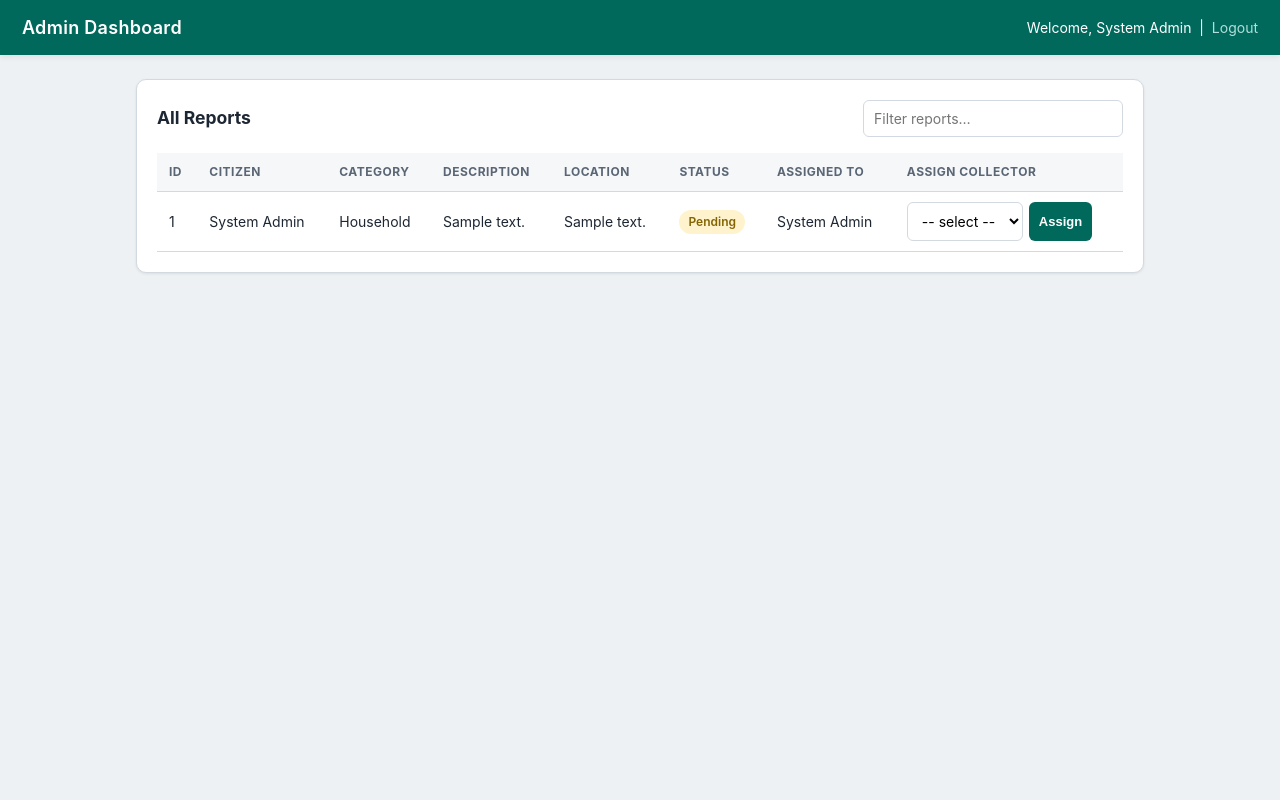
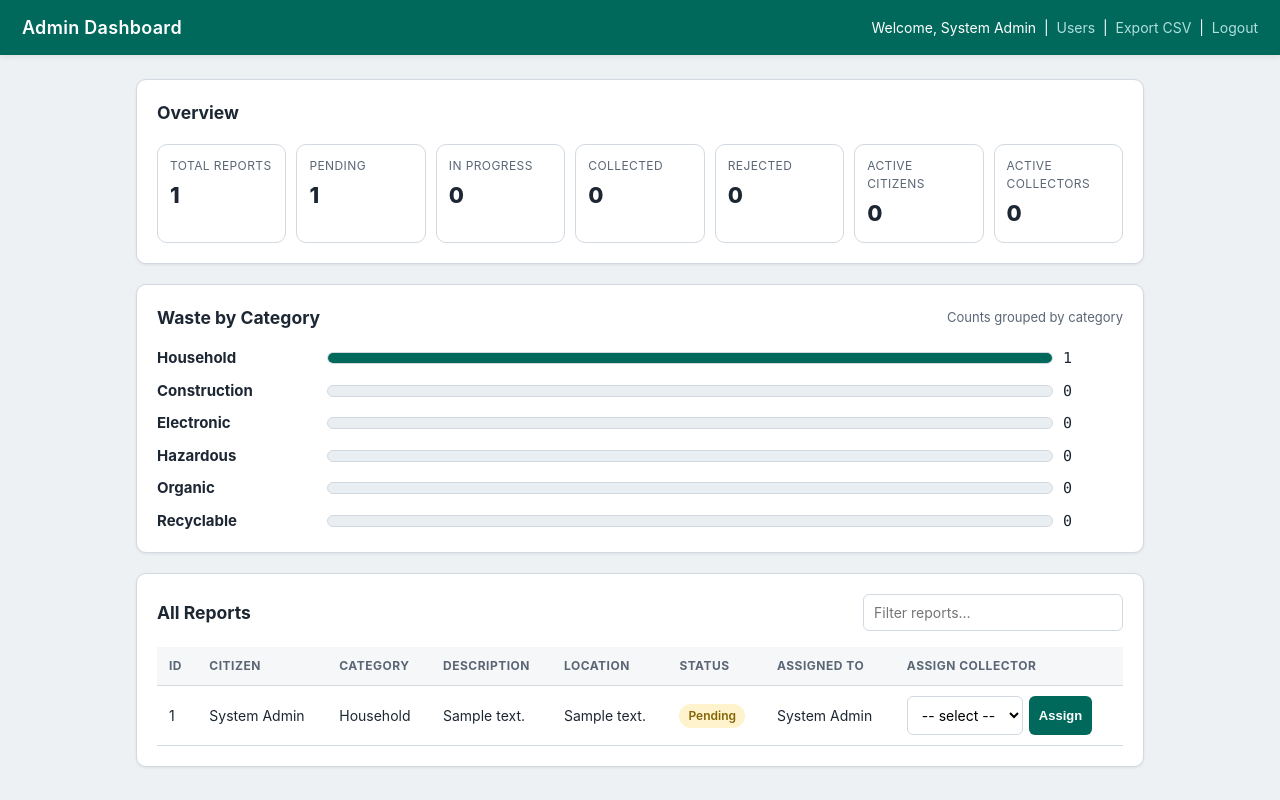
Before and after one commit to sadine27/Skill_Lab, a PHP site: page /admin/index.php in a window 1280 px wide. Run offline with PHP 8.4, Linux system fonts and the light colour scheme; a user stored in the database is signed in; data comes from the database, SQL or seed files in the repository; tables that the repository leaves empty hold one stand-in row (values such as "Sample post").

Commit message:
Admin dashboard: overview stats + waste-by-category chart + smoke checks

```diff
--- a/admin/index.php
+++ b/admin/index.php
@@ -15,6 +15,56 @@ if ($_SERVER['REQUEST_METHOD'] === 'POST') {
   exit();
 }
 
+/* ----------------------------
+   Dashboard stats (summary strip)
+   ---------------------------- */
+$stats = [
+  'reports'     => 0,
+  'pending'     => 0,
+  'in_progress' => 0,
+  'collected'   => 0,
+  'rejected'    => 0,
+  'citizens'    => 0,
+  'collectors'  => 0,
+];
+
+try {
+  $stats['reports']     = (int)$pdo->query("SELECT COUNT(*) FROM waste_reports")->fetchColumn();
+  $stats['pending']     = (int)$pdo->query("SELECT COUNT(*) FROM waste_reports WHERE status = 'pending'")->fetchColumn();
+  $stats['in_progress'] = (int)$pdo->query("SELECT COUNT(*) FROM waste_reports WHERE status = 'in_progress'")->fetchColumn();
+  $stats['collected']   = (int)$pdo->query("SELECT COUNT(*) FROM waste_reports WHERE status = 'collected'")->fetchColumn();
+  $stats['rejected']    = (int)$pdo->query("SELECT COUNT(*) FROM waste_reports WHERE status = 'rejected'")->fetchColumn();
+  $stats['collectors']  = (int)$pdo->query("SELECT COUNT(*) FROM users WHERE role = 'collector' AND is_active = 1")->fetchColumn();
+  $stats['citizens']    = (int)$pdo->query("SELECT COUNT(*) FROM users WHERE role = 'citizen' AND is_active = 1")->fetchColumn();
+} catch (PDOException $e) {
+  // keep zeros; page still loads
+}
+
+/* ----------------------------
+   Waste-by-category data
+   ---------------------------- */
+$categoryCounts = [];
+try {
+  $stmt = $pdo->query("
+    SELECT wc.name AS category, COUNT(wr.id) AS cnt
+    FROM waste_categories wc
+    LEFT JOIN waste_reports wr ON wr.category_id = wc.id
+    GROUP BY wc.id, wc.name
+    ORDER BY cnt DESC, wc.name ASC
+  ");
+  $categoryCounts = $stmt->fetchAll(PDO::FETCH_ASSOC);
+} catch (PDOException $e) {
+  $categoryCounts = [];
+}
+
+$maxCategory = 0;
+foreach ($categoryCounts as $row) {
+  $maxCategory = max($maxCategory, (int)$row['cnt']);
+}
+
+/* ----------------------------
+   Existing report list + assign
+   ---------------------------- */
 $collectors = $pdo->query("SELECT id, name, email FROM users WHERE role='collector'")->fetchAll(PDO::FETCH_ASSOC);
 
 $reports = $pdo->query("
@@ -33,17 +83,98 @@ $reports = $pdo->query("
   <meta name="viewport" content="width=device-width, initial-scale=1.0">
   <title>Admin Dashboard</title>
   <link rel="stylesheet" href="../assets/style.css">
+  <style>
+    /* small self-contained chart styles (no external libs) */
+    .stat-grid {
+      display: grid;
+      grid-template-columns: repeat(7, minmax(120px, 1fr));
+      gap: 10px;
+    }
+    @media (max-width: 980px) {
+      .stat-grid { grid-template-columns: repeat(2, 1fr); }
+    }
+    .stat {
+      border: 1px solid var(--border);
+      border-radius: 10px;
+      padding: 12px;
+      background: #fff;
+    }
+    .stat .k { color: var(--muted); font-size: 12px; text-transform: uppercase; letter-spacing: .4px; }
+    .stat .v { font-size: 22px; font-weight: 800; margin-top: 4px; }
+    .bars { display: grid; gap: 10px; margin-top: 10px; }
+    .bar-row { display: grid; grid-template-columns: 160px 1fr 60px; gap: 10px; align-items: center; }
+    @media (max-width: 700px) { .bar-row { grid-template-columns: 1fr; } }
+    .bar {
+      height: 12px;
+      background: #e9eef2;
+      border: 1px solid var(--border);
+      border-radius: 999px;
+      overflow: hidden;
+    }
+    .bar > span {
+      display: block;
+      height: 100%;
+      width: 0%;
+      background: var(--accent);
+    }
+    .mono { font-family: ui-monospace, SFMono-Regular, Menlo, Consolas, monospace; }
+  </style>
 </head>
 <body data-base="..">
   <div class="app-bar">
     <h1>Admin Dashboard</h1>
     <span class="user">
       Welcome, <?php echo htmlspecialchars($_SESSION['user_name']); ?>
+      &nbsp;|&nbsp; <a href="users.php">Users</a>
+      &nbsp;|&nbsp; <a href="export_reports.php">Export CSV</a>
       &nbsp;|&nbsp; <a href="../auth/logout.php">Logout</a>
     </span>
   </div>
 
   <div class="container">
+
+    <!-- NEW: stats overview strip -->
+    <div class="card">
+      <h3 style="margin-top:0;">Overview</h3>
+      <div class="stat-grid">
+        <div class="stat"><div class="k">Total Reports</div><div class="v"><?php echo (int)$stats['reports']; ?></div></div>
+        <div class="stat"><div class="k">Pending</div><div class="v"><?php echo (int)$stats['pending']; ?></div></div>
+        <div class="stat"><div class="k">In Progress</div><div class="v"><?php echo (int)$stats['in_progress']; ?></div></div>
+        <div class="stat"><div class="k">Collected</div><div class="v"><?php echo (int)$stats['collected']; ?></div></div>
+        <div class="stat"><div class="k">Rejected</div><div class="v"><?php echo (int)$stats['rejected']; ?></div></div>
+        <div class="stat"><div class="k">Active Citizens</div><div class="v"><?php echo (int)$stats['citizens']; ?></div></div>
+        <div class="stat"><div class="k">Active Collectors</div><div class="v"><?php echo (int)$stats['collectors']; ?></div></div>
+      </div>
+    </div>
+
+    <!-- NEW: waste-by-category chart -->
+    <div class="card">
+      <div class="toolbar">
+        <h3 style="margin:0;">Waste by Category</h3>
+        <span class="grow"></span>
+        <span class="muted">Counts grouped by category</span>
+      </div>
+
+      <?php if (!$categoryCounts): ?>
+        <p class="empty">No category data available.</p>
+      <?php else: ?>
+        <div class="bars" id="category-bars" data-max="<?php echo (int)$maxCategory; ?>">
+          <?php foreach ($categoryCounts as $row): ?>
+            <?php
+              $cat = (string)$row['category'];
+              $cnt = (int)$row['cnt'];
+            ?>
+            <div class="bar-row" data-count="<?php echo $cnt; ?>">
+              <div><strong><?php echo htmlspecialchars($cat); ?></strong></div>
+              <div class="bar"><span></span></div>
+              <div class="mono"><?php echo $cnt; ?></div>
+            </div>
+          <?php endforeach; ?>
+        </div>
+      <?php endif; ?>
+    </div>
+
+    <!-- Existing: reports + assignment -->
     <div class="card">
       <div class="toolbar">
         <h3 style="margin:0;">All Reports</h3>
@@ -71,7 +202,11 @@ $reports = $pdo->query("
             <td><?php echo htmlspecialchars($r['category_name']); ?></td>
             <td><?php echo htmlspecialchars($r['description']); ?></td>
             <td><?php echo htmlspecialchars($r['location_text']); ?></td>
-            <td><span class="badge <?php echo htmlspecialchars($r['status']); ?>"><?php echo htmlspecialchars(str_replace('_', ' ', $r['status'])); ?></span></td>
+            <td>
+              <span class="badge <?php echo htmlspecialchars($r['status']); ?>">
+                <?php echo htmlspecialchars(str_replace('_', ' ', $r['status'])); ?>
+              </span>
+            </td>
             <td><?php echo htmlspecialchars($r['collector_name'] ?? 'Not assigned'); ?></td>
             <td>
               <form method="POST" style="display:flex; gap:6px; margin:0;"
@@ -97,5 +232,21 @@ $reports = $pdo->query("
   </div>
 
   <script src="../assets/app.js"></script>
+  <script>
+    // Vanilla JS: set bar widths based on max
+    (function () {
+      var wrap = document.getElementById("category-bars");
+      if (!wrap) return;
+      var max = Number(wrap.getAttribute("data-max")) || 0;
+      if (max <= 0) return;
+
+      wrap.querySelectorAll(".bar-row").forEach(function (row) {
+        var count = Number(row.getAttribute("data-count")) || 0;
+        var pct = Math.round((count / max) * 100);
+        var fill = row.querySelector(".bar > span");
+        if (fill) fill.style.width = pct + "%";
+      });
+    })();
+  </script>
 </body>
 </html>
```
Also changed, not shown: 1 other file.
